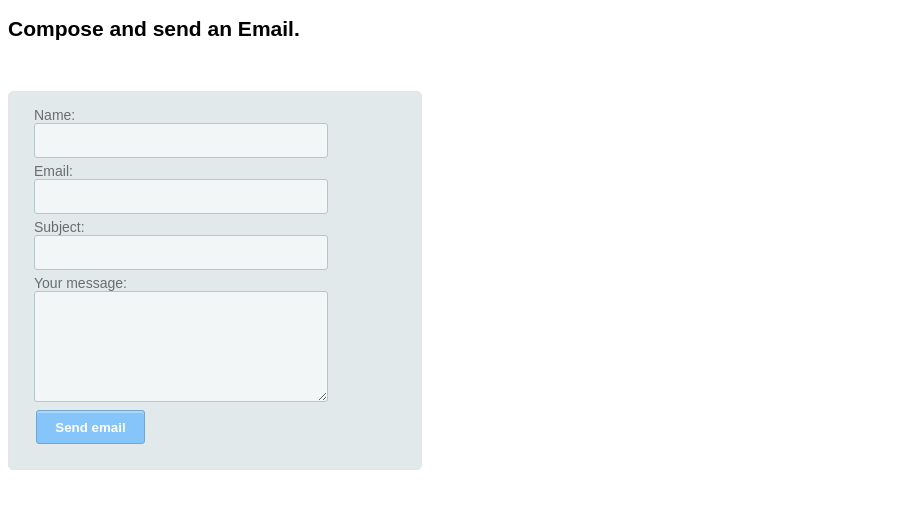
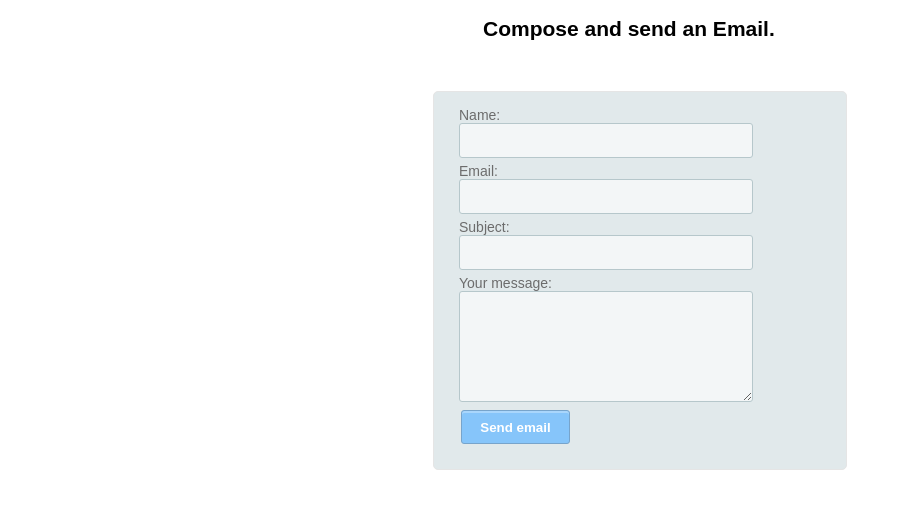
Before and after one commit to wellesleywatson/info3180-lab3, a Flask app: page /contact in a window 1280 px wide. Shown: the top 509 px of the page, without its empty margins (0-902 px from the left). Run offline with Flask 2, Linux system fonts and the light colour scheme.

Commit message:
finishing touches to the app done

```diff
--- a/app/templates/contact.html
+++ b/app/templates/contact.html
@@ -2,7 +2,11 @@
 <html>
   <head>
     <style>
-          body{width:414px;font-family:Arial;font-size:14px;}
+          body{width:414px; font-family:Arial;font-size:14px; margin-left:auto; margin-right: auto;}
+
+
+          .heading{margin-left:50px;}
+
 
           label{color:#6c6c6c;}
 
@@ -22,9 +26,12 @@
     <style type="text/css"></style>
   </head>
   <body>
-    <h2>Compose and send an Email.</h2><br>
+    <div class="container">
 
-    <h3>{{test}}</h3>
+      <div class="heading"> <h2>Compose and send an Email.</h2><br> </div>
+
+
+        <h3>{{message}}</h3>
 
         <form id="contact_form"  method="POST" enctype="multipart/form-data">
             <div class="row">
@@ -50,6 +57,7 @@
             <input type="hidden" name="action" value="submit">
             <input id="submit_button" type="submit" value="Send email">
         </form>
+     </div>
   </body>
     <button id="javascript-popup-blocker-notify" style="display: none;"></button>
 </html>
--- a/app/views.py
+++ b/app/views.py
@@ -8,7 +8,7 @@ This file creates your application.
 
 from app import app
 from flask import render_template, flash, request, redirect, url_for
-import smtplib
+#app.secret_key = 'akunamatata'
 
 
 
@@ -24,77 +24,47 @@ def home():
 
 @app.route('/contact',methods=['POST', 'GET'])
 def contact():
+  #flash = 'Message successfully sent'
   if request.method == 'POST':
-        fromaddr = request.form['email']
-        fromname = request.form['name']
-        toaddr  = 'nostaw7@gmail.com'
-        toname = 'Wellesley Watson'
-        subject = request.form['subject']
-        msg = request.form['message']
+    fromaddr = request.form['email']
+    fromname = request.form['name']
+    toaddr  = 'nostaw7@gmail.com'
+    toname = 'Wellesley Watson'
+    subject = request.form['subject']
+    msg = request.form['message']
 
-        message = """From: {} <{}>
-        To: {} <{}>
-        Subject: {}
-         {}
-        """
-        messagetosend = message.format(
-                                     fromname,
-                                     fromaddr,
-                                     toname,
-                                     toaddr,
-                                     subject,
-                                     msg)
+    message = """From: {} <{}>
+    To: {} <{}>
+    Subject: {}
+     {}
+    """
+    messagetosend = message.format(
+                                 fromname,
+                                 fromaddr,
+                                 toname,
+                                 toaddr,
+                                 subject,
+                                 msg)
+
+
+    sendemail(fromaddr, toaddr, messagetosend)
 
   return render_template('contact.html')
 
 
-def sendmail():
-    #Credentials (if needed)
+def sendemail(faddr, taddr, msend):
 
+  import smtplib
+  #Credentials (if needed)
+  username = 'nostaw7@gmail.com'
+  password = 'cyrvtywxbbusnowj'
 
-
-    # The actual mail send
-    server = smtplib.SMTP('smtp.gmail.com:587')
-    server.starttls()
-    server.login(username,password)
-    server.sendmail(fromname, fromaddr, messagetosend)
-    server.quit()
-
-#       if request.method == 'POST':
-#         fromaddr = request.form['name']
-#         fromname = request.form['email']
-#         toaddr  = 'nostaw7@gmail.com'
-#         toname = 'Wellesley Watson'
-#         subject = request.form['subject']
-#         msg = request.form['message']
-
-#         message = """From: {} <{}>
-#         To: {} <{}>
-#         Subject: {}
-#          {}
-#         """
-#         messagetosend = message.format(
-#                                      fromname,
-#                                      fromaddr,
-#                                      toname,
-#                                      toaddr,
-#                                      subject,
-#                                      msg)
-
-
-#         # Credentials (if needed)
-# #         username = 'nostaw7@gmail.com'
-# #         password = 'cyrvtywxbbusnowj'
-
-
-# #         # The actual mail send
-# #         server = smtplib.SMTP('smtp.gmail.com:587')
-# #         server.starttls()
-# #         server.login(username,password)
-# #         server.sendmail(fromname, fromaddr, messagetosend)
-# #         server.quit()
-#         val = "email sent"
-#       return render_template('contact.html', test=messagetosend)
+  # The actual mail send
+  server = smtplib.SMTP('smtp.gmail.com:587')
+  server.starttls()
+  server.login(username,password)
+  server.sendmail(faddr, taddr, msend)
+  server.quit()
 
 
 
```
Lines whose indentation alone changed are shown as unchanged.
